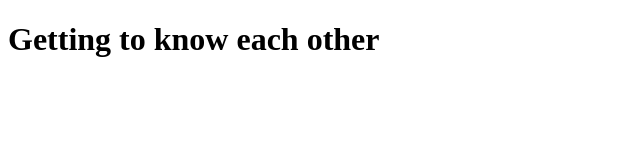
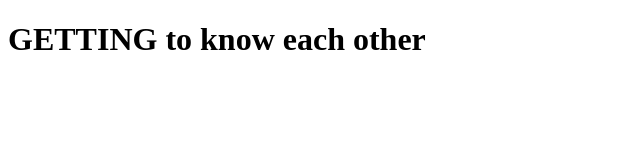
Before and after one commit to qhuynh-netizen/get-to-know-each-other-qh, a plain HTML site: page index.html in a window 1280 px wide. Shown: the whole page, without its empty margins (0-640 px from the left). Drawn offline with Linux system fonts and the light colour scheme.

Commit message:
updatefile

```diff
--- a/index.html
+++ b/index.html
@@ -4,6 +4,6 @@
     <title>Ngoc Quy Huynh</title>
 </head>
 <body>
-    <h1>Getting to know each other</h1>
+    <h1>GETTING to know each other</h1>
 </body>
 </html>
```
